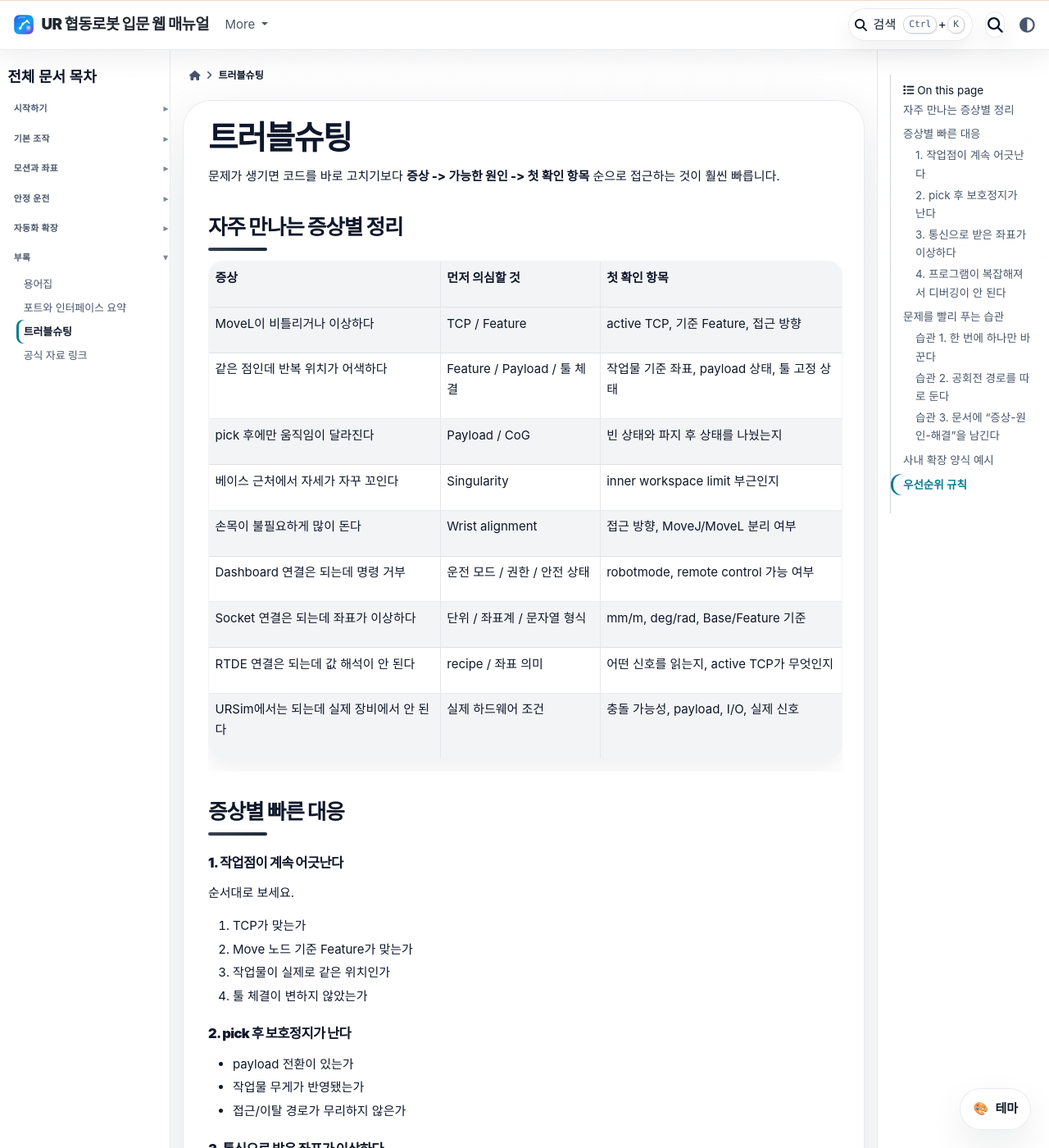
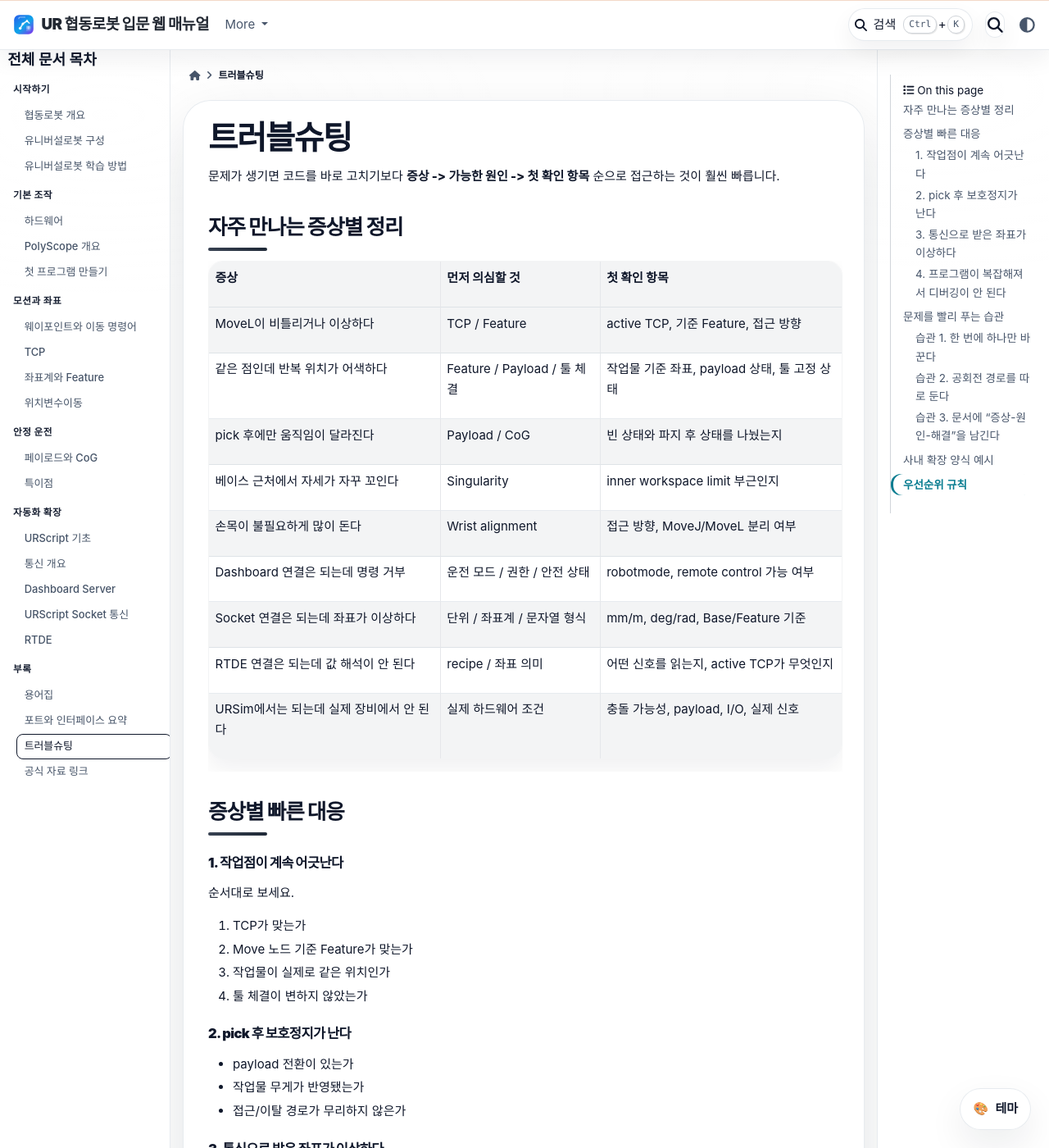
Before and after one commit to shh444/cobot-guidance, a Sphinx documentation site: the page built from docs/appendix/troubleshooting.md, in a window 1280 px wide and 1400 px high. Shown: the whole window at 82% size. Built offline with Sphinx 7.4.7 and the PyData theme 0.15.4, drawn with Linux system fonts in a browser that asks for light colours.

Commit message:
first commit

```diff
--- a/docs/_static/custom.css
+++ b/docs/_static/custom.css
@@ -127,14 +127,23 @@ button.btn.search-button-field:hover {
   }
 }
 
-nav.bd-links p.caption,
 p.sidebar-header,
 .sidebar-primary-item .sidebar-header-items__title {
-  font-size: 0.67rem;
+  font-size: 0.69rem;
   font-weight: 700;
-  letter-spacing: 0.07em;
+  letter-spacing: 0.05em;
   text-transform: none;
   color: var(--manual-text-faint);
+}
+
+nav.bd-links p.caption {
+  font-size: 0.78rem;
+  font-weight: 800;
+  letter-spacing: 0.04em;
+  color: color-mix(in srgb, var(--manual-text) 76%, rgb(var(--brand-700)) 24%);
+  margin: 0.55rem 0 0.32rem;
+  padding: 0.08rem 0 0.08rem 0.45rem;
+  border-left: 2px solid rgba(var(--brand-500), 0.42);
 }
 
 .bd-links .nav {
@@ -181,7 +190,9 @@ p.sidebar-header,
 }
 
 .bd-docs-nav .sidebar-section[open] > summary {
-  border-color: rgba(var(--brand-500), 0.25);
+  border-color: rgba(var(--brand-500), 0.13);
+  background: color-mix(in srgb, var(--manual-surface-strong) 94%, transparent);
+  color: var(--manual-text-soft);
 }
 
 .bd-docs-nav .sidebar-section > .nav.bd-sidenav {
@@ -195,28 +206,48 @@ p.sidebar-header,
   background: transparent;
 }
 
-.bd-links .nav li > a {
+/* Fallback: even if old detail-based sidebar markup is cached, keep all sections expanded. */
+.bd-docs-nav details.sidebar-section:not([open]) > :not(summary) {
+  display: block !important;
+}
+
+.bd-docs-nav details.sidebar-section > summary {
+  pointer-events: none;
+}
+
+.bd-docs-nav details.sidebar-section > summary::after {
+  content: "";
+}
+
+.bd-links .nav li > a,
+.bd-links .nav li > a:visited {
   border-radius: 8px;
+  border: 1px solid transparent;
   padding: 0.38rem 0.56rem;
   font-size: 0.86rem;
   line-height: 1.38;
   color: var(--manual-text-soft);
   font-weight: 500;
+  box-shadow: none;
   transition: background 0.18s ease, color 0.18s ease, transform 0.18s ease;
 }
 
 .bd-links .nav li > a:hover {
   background: rgba(var(--brand-500), 0.05);
   color: var(--manual-text);
+  border-color: rgba(var(--brand-500), 0.1);
   transform: none;
 }
 
 .bd-links .nav li.current > a,
-.bd-links .nav li.active > a {
-  background: color-mix(in srgb, var(--manual-surface-strong) 88%, rgba(var(--brand-500), 0.12));
-  border: 1px solid rgba(var(--brand-500), 0.2);
+.bd-links .nav li.active > a,
+.bd-links .nav li > a.current,
+.bd-links .nav li > a[aria-current="page"] {
+  background: rgba(var(--brand-500), 0.06);
+  border-color: rgba(var(--brand-500), 0.14);
   color: var(--manual-text);
-  font-weight: 700;
+  font-weight: 500;
+  box-shadow: inset 2px 0 0 rgba(var(--brand-700), 0.55);
 }
 
 .bd-toc nav ul {
@@ -343,6 +374,32 @@ div.highlight pre,
 pre {
   margin: 0;
   padding: 1rem 1.15rem;
+  color: #e8eef8;
+}
+
+html[data-theme="light"] .highlight,
+html[data-theme="light"] div.highlight,
+html[data-theme="light"] pre {
+  background: #f4f7fc;
+  border-color: rgba(148, 163, 184, 0.32);
+  box-shadow: 0 10px 24px rgba(15, 23, 42, 0.05);
+}
+
+html[data-theme="light"] .highlight pre,
+html[data-theme="light"] div.highlight pre,
+html[data-theme="light"] pre {
+  color: #0f172a;
+}
+
+html[data-theme="dark"] .highlight,
+html[data-theme="dark"] div.highlight,
+html[data-theme="dark"] pre {
+  background: #111827;
+}
+
+html[data-theme="dark"] .highlight pre,
+html[data-theme="dark"] div.highlight pre,
+html[data-theme="dark"] pre {
   color: #e8eef8;
 }
 
--- a/docs/_templates/sidebar-global-toc.html
+++ b/docs/_templates/sidebar-global-toc.html
@@ -9,49 +9,44 @@
 <nav class="bd-docs-nav bd-links" aria-label="전체 문서 목차">
   <p class="bd-links__title" role="heading" aria-level="1">전체 문서 목차</p>
   <div class="bd-toc-item navbar-nav">
-    {% set in_start = pagename.startswith("start/") or pagename == "index" %}
-    <details class="sidebar-section"{% if in_start %} open{% endif %}>
-      <summary class="caption"><span class="caption-text">시작하기</span></summary>
+    <section class="sidebar-section">
+      <p class="caption"><span class="caption-text">시작하기</span></p>
       <ul class="nav bd-sidenav">
         {{ nav_item("start/cobot-overview", "협동로봇 개요") }}
         {{ nav_item("start/version-and-learning-path", "유니버설로봇 구성") }}
         {{ nav_item("start/ursim-first", "유니버설로봇 학습 방법") }}
       </ul>
-    </details>
+    </section>
 
-    {% set in_basics = pagename.startswith("basics/") %}
-    <details class="sidebar-section"{% if in_basics %} open{% endif %}>
-      <summary class="caption"><span class="caption-text">기본 조작</span></summary>
+    <section class="sidebar-section">
+      <p class="caption"><span class="caption-text">기본 조작</span></p>
       <ul class="nav bd-sidenav">
         {{ nav_item("basics/hardware", "하드웨어") }}
         {{ nav_item("basics/polyscope-overview", "PolyScope 개요") }}
         {{ nav_item("basics/first-program", "첫 프로그램 만들기") }}
       </ul>
-    </details>
+    </section>
 
-    {% set in_motion = pagename.startswith("motion/") %}
-    <details class="sidebar-section"{% if in_motion %} open{% endif %}>
-      <summary class="caption"><span class="caption-text">모션과 좌표</span></summary>
+    <section class="sidebar-section">
+      <p class="caption"><span class="caption-text">모션과 좌표</span></p>
       <ul class="nav bd-sidenav">
         {{ nav_item("motion/waypoints-and-moves", "웨이포인트와 이동 명령어") }}
         {{ nav_item("motion/tcp", "TCP") }}
         {{ nav_item("motion/frames-and-features", "좌표계와 Feature") }}
         {{ nav_item("motion/variable-position-moves", "위치변수이동") }}
       </ul>
-    </details>
+    </section>
 
-    {% set in_stability = pagename.startswith("stability/") %}
-    <details class="sidebar-section"{% if in_stability %} open{% endif %}>
-      <summary class="caption"><span class="caption-text">안정 운전</span></summary>
+    <section class="sidebar-section">
+      <p class="caption"><span class="caption-text">안정 운전</span></p>
       <ul class="nav bd-sidenav">
         {{ nav_item("stability/payload-and-cog", "페이로드와 CoG") }}
         {{ nav_item("stability/singularity", "특이점") }}
       </ul>
-    </details>
+    </section>
 
-    {% set in_automation = pagename.startswith("automation/") %}
-    <details class="sidebar-section"{% if in_automation %} open{% endif %}>
-      <summary class="caption"><span class="caption-text">자동화 확장</span></summary>
+    <section class="sidebar-section">
+      <p class="caption"><span class="caption-text">자동화 확장</span></p>
       <ul class="nav bd-sidenav">
         {{ nav_item("automation/urscript-basics", "URScript 기초") }}
         {{ nav_item("automation/communication-overview", "통신 개요") }}
@@ -59,17 +54,16 @@
         {{ nav_item("automation/socket-communication", "URScript Socket 통신") }}
         {{ nav_item("automation/rtde", "RTDE") }}
       </ul>
-    </details>
+    </section>
 
-    {% set in_appendix = pagename.startswith("appendix/") %}
-    <details class="sidebar-section"{% if in_appendix %} open{% endif %}>
-      <summary class="caption"><span class="caption-text">부록</span></summary>
+    <section class="sidebar-section">
+      <p class="caption"><span class="caption-text">부록</span></p>
       <ul class="nav bd-sidenav">
         {{ nav_item("appendix/glossary", "용어집") }}
         {{ nav_item("appendix/ports-and-interfaces", "포트와 인터페이스 요약") }}
         {{ nav_item("appendix/troubleshooting", "트러블슈팅") }}
         {{ nav_item("appendix/official-resources", "공식 자료 링크") }}
       </ul>
-    </details>
+    </section>
   </div>
 </nav>
```
